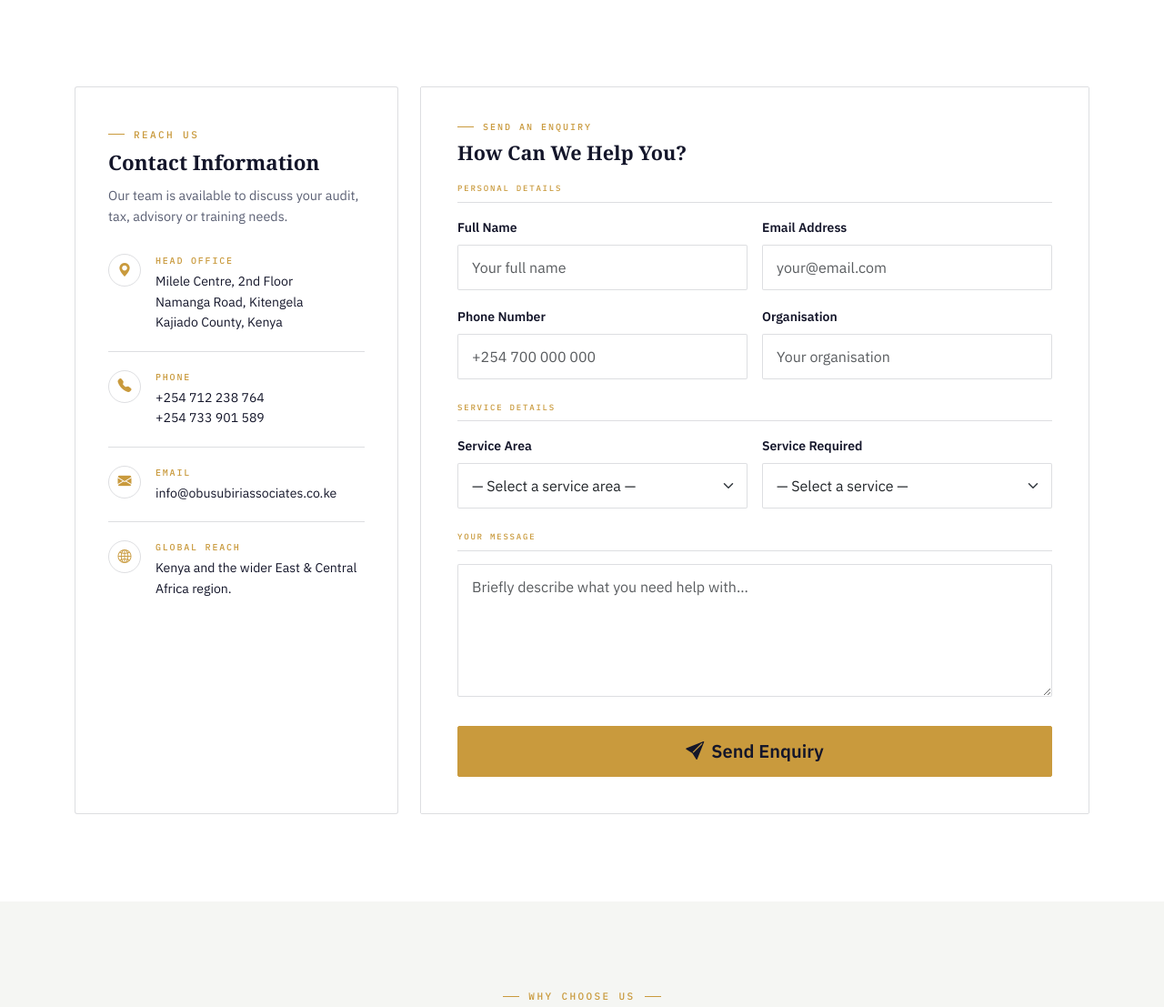
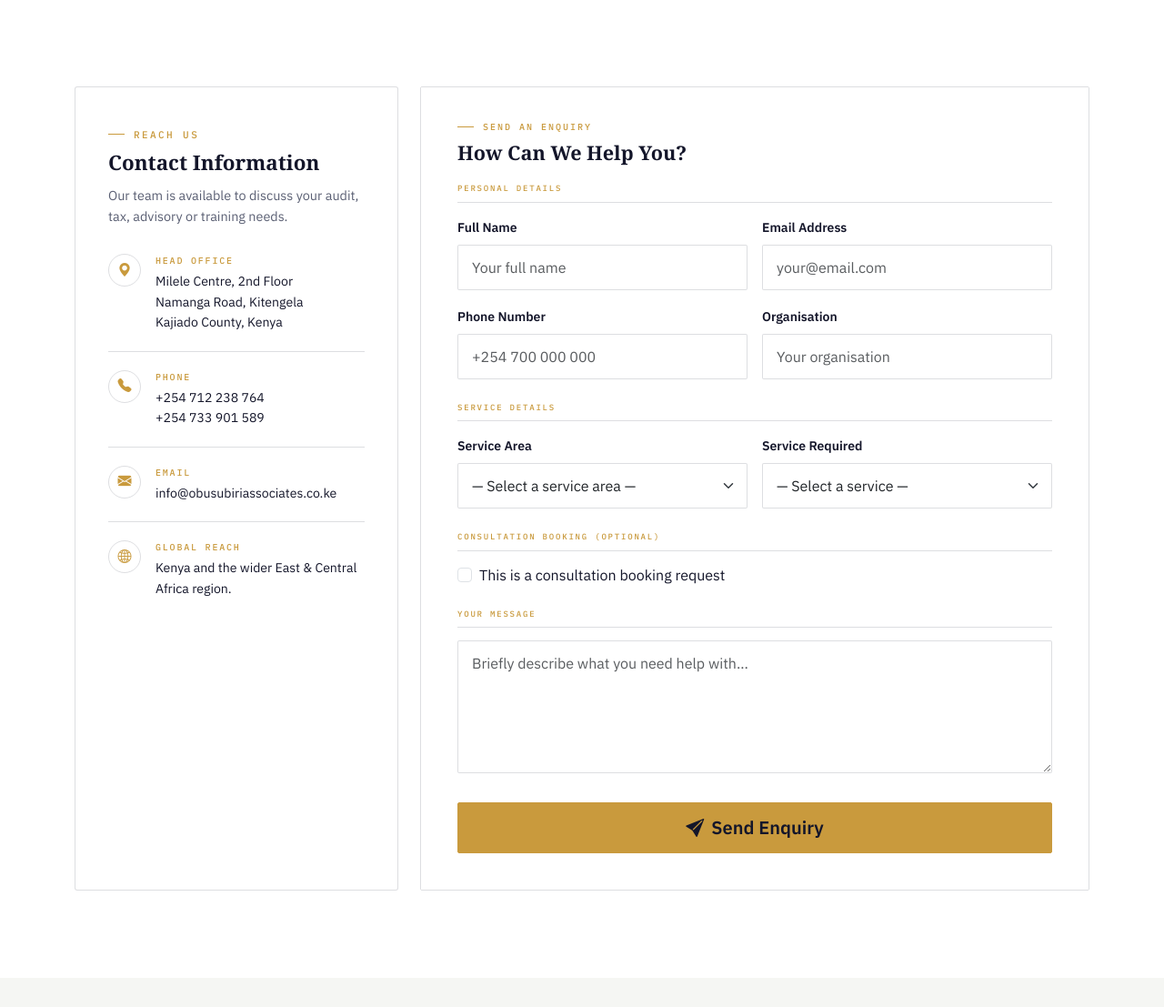
Before and after one commit to bmitigoa/obusubiri-associates-website, a Django app: page /contact/ in a window 1280 px wide. Shown: the part 426-1533 px from the top of the page at 91% size. Run offline with Django 5.2, Linux system fonts and the light colour scheme; some web fonts are replaced.

Commit message:
Add consultation booking request to contact form

```diff
--- a/core/forms.py
+++ b/core/forms.py
@@ -85,6 +85,9 @@ class InquiryForm(forms.ModelForm):
             'service_area',
             'service',
             'programme',
+            'wants_booking',
+            'preferred_date',
+            'preferred_time',
             'message',
         ]
 
@@ -108,6 +111,16 @@ class InquiryForm(forms.ModelForm):
             'service': forms.Select(attrs={
                 'class': 'form-select',
             }),
+            'wants_booking': forms.CheckboxInput(attrs={
+                'class': 'form-check-input',
+            }),
+            'preferred_date': forms.DateInput(attrs={
+                'class': 'form-control',
+                'type': 'date',
+            }),
+            'preferred_time': forms.Select(attrs={
+                'class': 'form-select',
+            }),
             'message': forms.Textarea(attrs={
                 'class': 'form-control',
                 'rows': 5,
--- a/core/models.py
+++ b/core/models.py
@@ -67,6 +67,32 @@ class Inquiry(models.Model):
 
     programme = models.CharField(max_length=200, blank=True, default='')
 
+    wants_booking = models.BooleanField(
+        default=False,
+        verbose_name="This is a consultation booking request",
+    )
+
+    preferred_date = models.DateField(null=True, blank=True)
+
+    TIME_SLOT_CHOICES = [
+        ('', '— No preference —'),
+        ('Morning (9:00 AM – 12:00 PM)', 'Morning (9:00 AM – 12:00 PM)'),
+        ('Early Afternoon (12:00 PM – 2:00 PM)', 'Early Afternoon (12:00 PM – 2:00 PM)'),
+        ('Late Afternoon (2:00 PM – 5:00 PM)', 'Late Afternoon (2:00 PM – 5:00 PM)'),
+    ]
+    preferred_time = models.CharField(
+        max_length=60, choices=TIME_SLOT_CHOICES, blank=True, default='',
+    )
+
+    BOOKING_STATUS_CHOICES = [
+        ('pending', 'Pending'),
+        ('confirmed', 'Confirmed'),
+        ('declined', 'Declined'),
+    ]
+    booking_status = models.CharField(
+        max_length=20, choices=BOOKING_STATUS_CHOICES, default='pending', blank=True,
+    )
+
     message = models.TextField()
 
     email_sent = models.BooleanField(
@@ -89,6 +115,16 @@ class Inquiry(models.Model):
                         )
                     }
                 )
+
+        if self.wants_booking and not self.preferred_date:
+            raise ValidationError(
+                {
+                    'preferred_date': (
+                        "Please select a preferred date for your "
+                        "consultation request."
+                    )
+                }
+            )
 
     def __str__(self):
         return self.full_name
--- a/templates/contact.html
+++ b/templates/contact.html
@@ -50,6 +50,21 @@ Contact Us | Obusubiri MM &amp; Associates
     });
 
     filterServices(areaSelect.value);
+
+    // ---- Consultation booking: reveal date/time fields only when the
+    // "wants booking" checkbox is ticked, so visitors who aren't booking
+    // never see them. ----
+    var wantsBookingCheckbox = document.getElementById("id_wants_booking");
+    var bookingFieldsRow = document.getElementById("booking-fields-row");
+
+    if (wantsBookingCheckbox && bookingFieldsRow) {
+        function toggleBookingFields() {
+            bookingFieldsRow.style.display = wantsBookingCheckbox.checked ? "flex" : "none";
+        }
+
+        wantsBookingCheckbox.addEventListener("change", toggleBookingFields);
+        toggleBookingFields();
+    }
 }());
 </script>
 {% endblock %}
@@ -280,6 +295,32 @@ Contact Us | Obusubiri MM &amp; Associates
                                 </div>
                             </div>
 
+                            {# ---- Section: Consultation Booking (Optional) ---- #}
+                            <div class="enquiry-field-group mt-4">
+                                <span class="enquiry-field-group-label">Consultation Booking (Optional)</span>
+
+                                <div class="form-check mb-3">
+                                    {{ form.wants_booking }}
+                                    <label class="form-check-label" for="{{ form.wants_booking.id_for_label }}">
+                                        {{ form.wants_booking.label }}
+                                    </label>
+                                </div>
+
+                                <div id="booking-fields-row" class="row g-3" style="display:none;">
+                                    <div class="col-sm-6">
+                                        <label class="form-label fw-semibold small" for="{{ form.preferred_date.id_for_label }}">Preferred Date</label>
+                                        {{ form.preferred_date }}
+                                        {% if form.preferred_date.errors %}
+                                        <div class="text-danger small mt-1">{{ form.preferred_date.errors }}</div>
+                                        {% endif %}
+                                    </div>
+                                    <div class="col-sm-6">
+                                        <label class="form-label fw-semibold small" for="{{ form.preferred_time.id_for_label }}">Preferred Time</label>
+                                        {{ form.preferred_time }}
+                                    </div>
+                                </div>
+                            </div>
+
                             {# ---- Section: Message ---- #}
                             <div class="enquiry-field-group mt-4">
                                 <span class="enquiry-field-group-label">Your Message</span>
```
Also changed, not shown: core/admin.py (+14 -1 lines), core/migrations/0008_inquiry_booking_status_inquiry_preferred_date_and_more.py (added).
